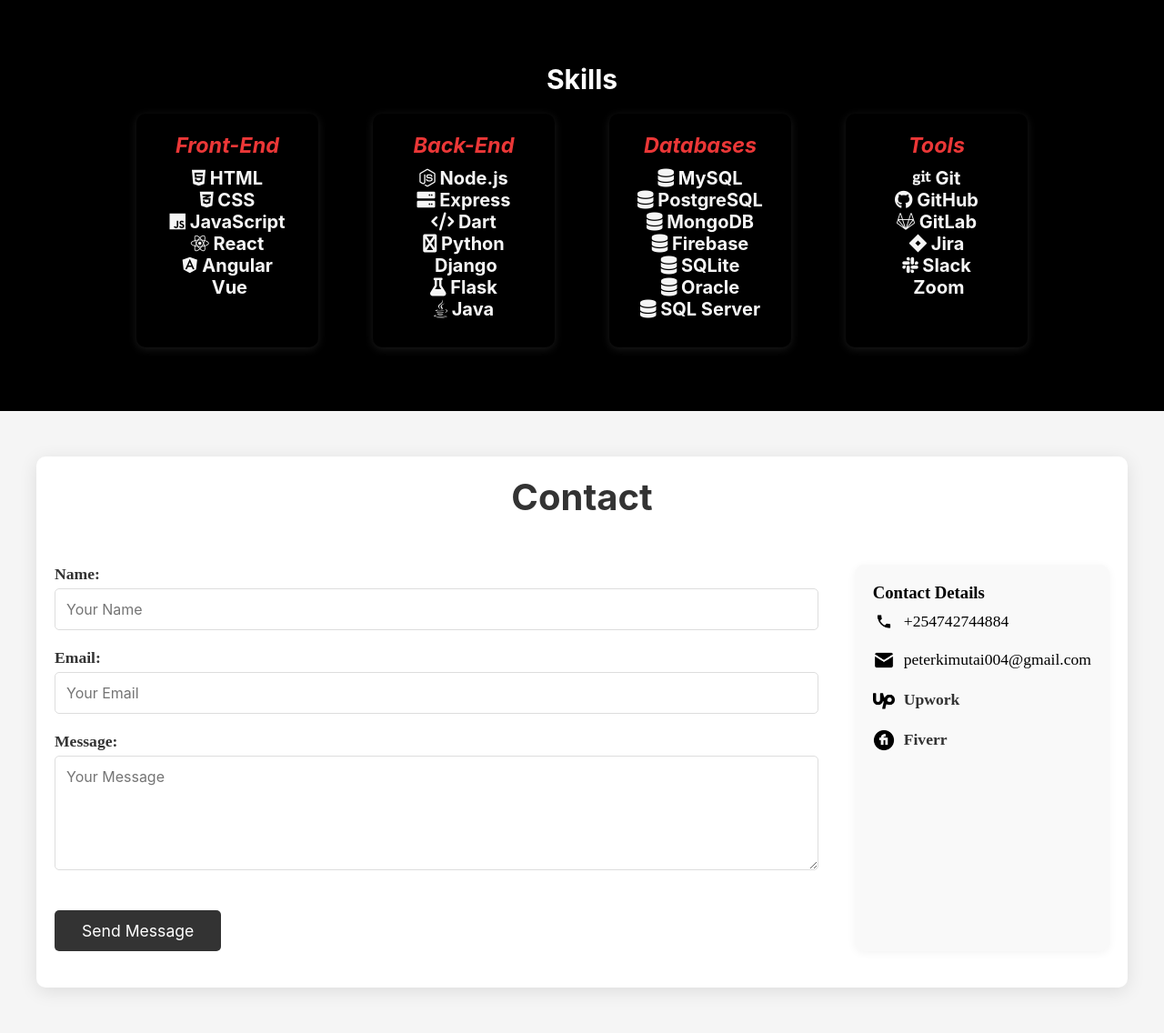
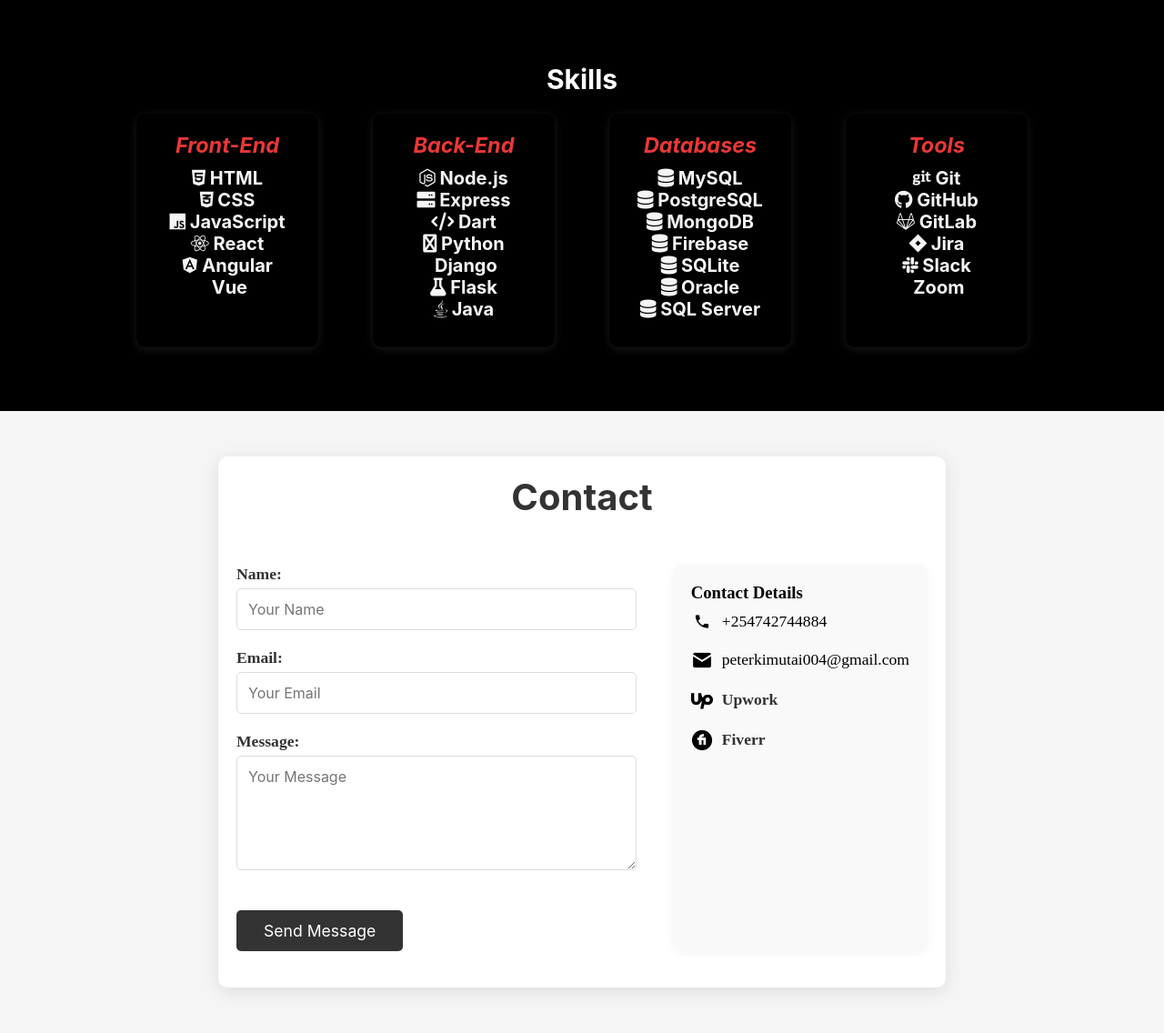
Before and after one commit to Kimutai004/Kimutai.github.io, a Django app: page / in a window 1280 px wide. Shown: the part 2745-3881 px from the top of the page at 91% size. Run offline with Django 5.2, Linux system fonts and the light colour scheme.

Commit message:
Update portfolio HTML and CSS files, add new styles and layouts, and modify existing content and structure

```diff
--- a/portfolio/static/portfolio/css/style.css
+++ b/portfolio/static/portfolio/css/style.css
@@ -424,7 +424,7 @@ canvas {
 }
 
 .contact {
-    max-width: 1200px;         /* Limit the container width */
+    max-width: 800px;         /* Limit the container width */
     width: 100%;               /* Full width */
     padding: 20px;
     background-color: #ffffff; /* White background for content */
```
